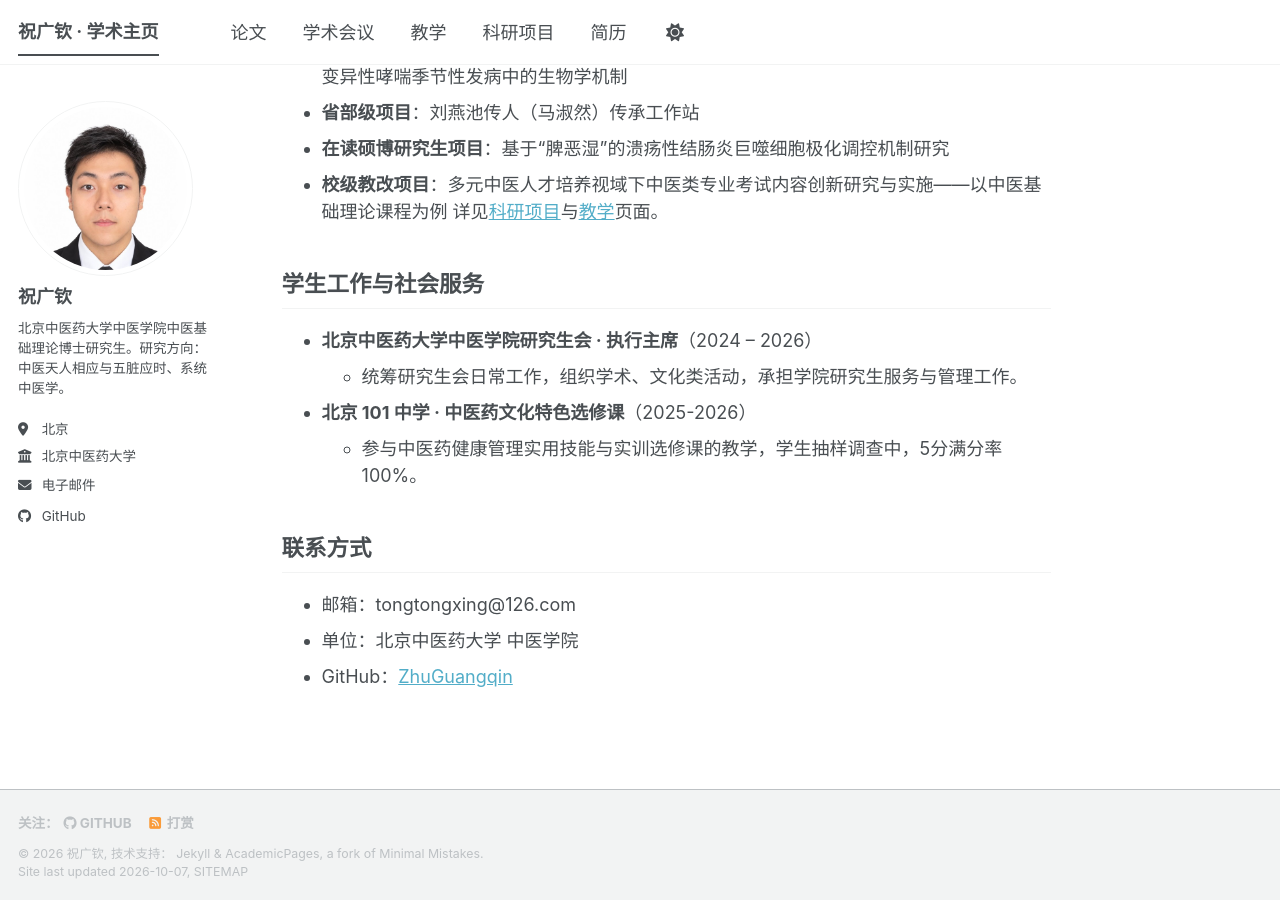
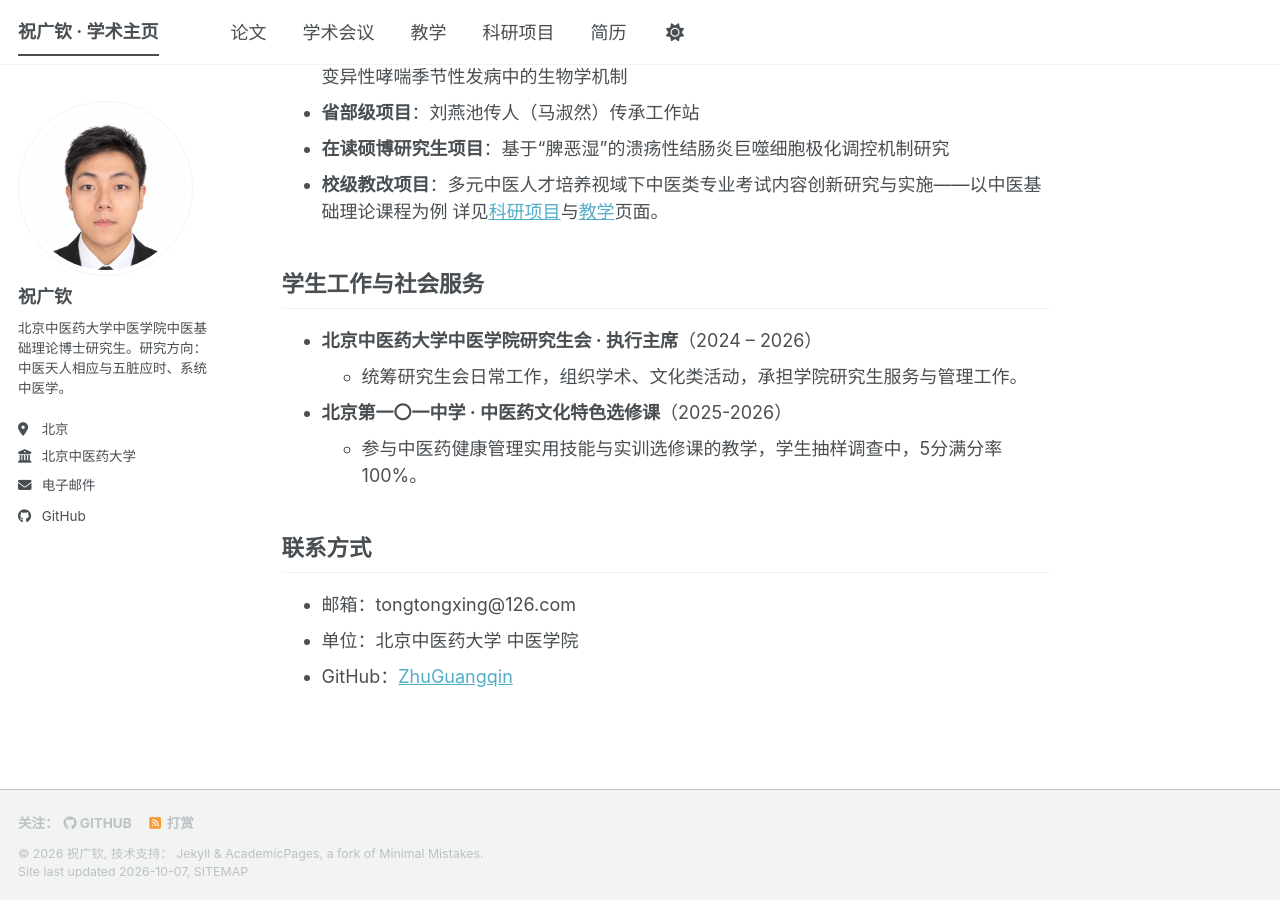
Before and after one commit to ZhuGuangqin/ZhuGuangqin.github.io, a Jekyll site: the page built from _pages/about.md, in a window 1280 px wide and 900 px high, scrolled down 1215 px. Built offline with Jekyll 4.4.1, drawn with Linux system fonts in a browser that asks for light colours; a script that is not in the unit is left out.

Commit message:
通过网页编辑器更新内容

```diff
--- a/_pages/about.md
+++ b/_pages/about.md
@@ -48,7 +48,7 @@ redirect_from:
 
 * **北京中医药大学中医学院研究生会 · 执行主席**（2024 – 2026）
   * 统筹研究生会日常工作，组织学术、文化类活动，承担学院研究生服务与管理工作。
-* **北京 101 中学 · 中医药文化特色选修课**（2025-2026）
+* **北京第一〇一中学 · 中医药文化特色选修课**（2025-2026）
   * 参与中医药健康管理实用技能与实训选修课的教学，学生抽样调查中，5分满分率100%。
 
 ## 联系方式
```
